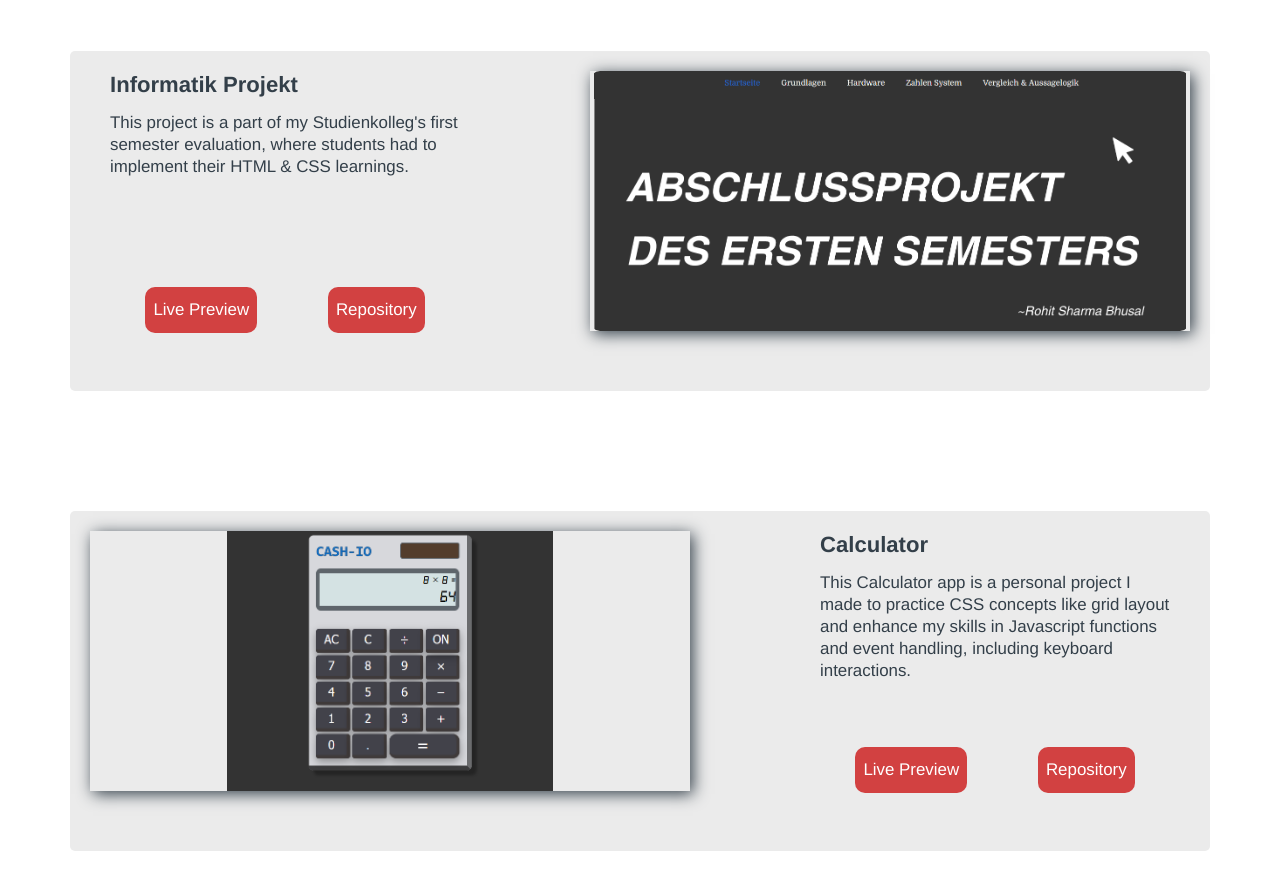
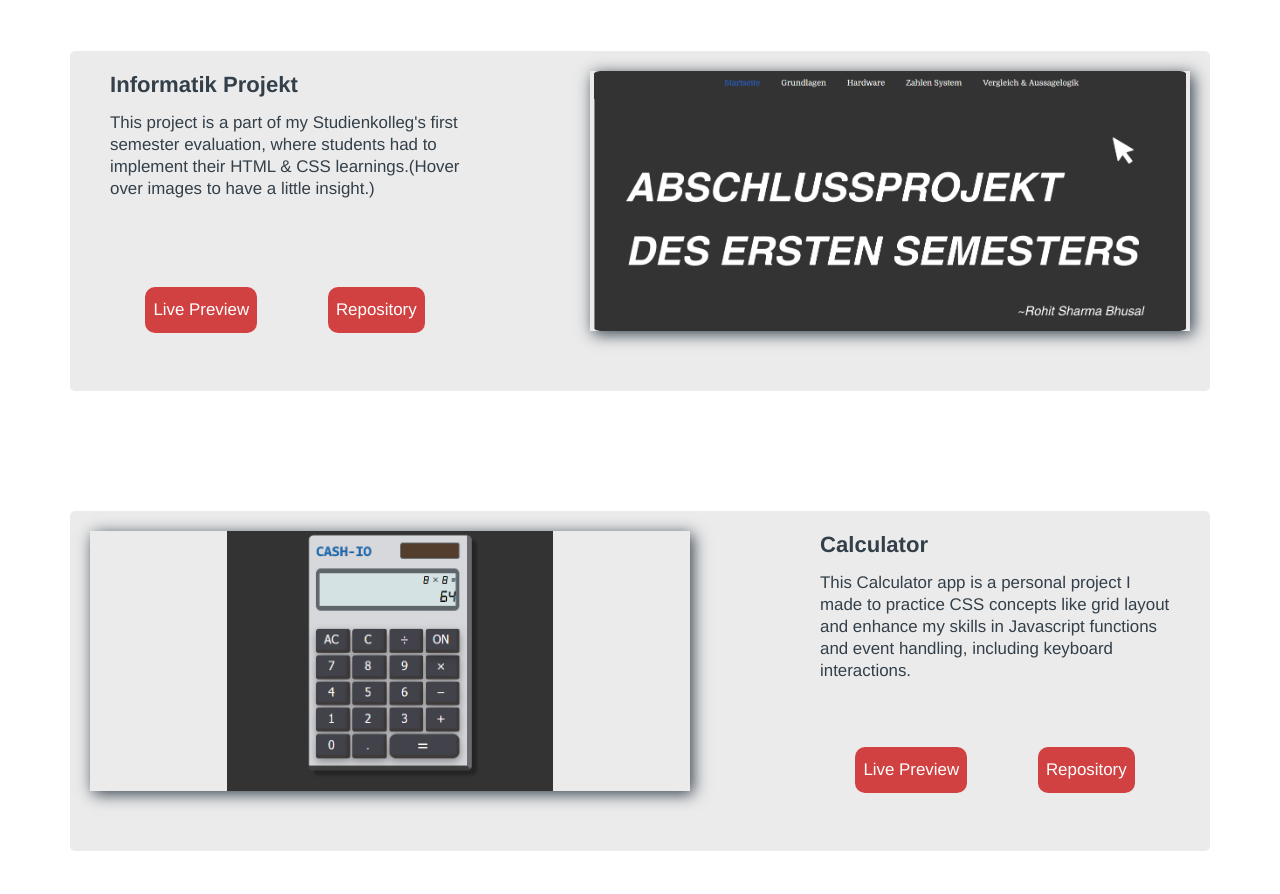
Before and after one commit to pommesFC/portfolio-rsb, a plain HTML site: page index.html in a window 1280 px wide. Shown: the part 1748-2642 px from the top of the page. Drawn offline with Linux system fonts and the light colour scheme.

Commit message:
nothing really

```diff
--- a/index.html
+++ b/index.html
@@ -120,7 +120,7 @@
                   <h3 class="project-title">Informatik Projekt</h3>
                   <p class="project-description">
                     This project is a part of my Studienkolleg's first semester evaluation,
-                    where students had to implement their HTML & CSS learnings.
+                    where students had to implement their HTML & CSS learnings.(Hover over images to have a little insight.)
                   </p>
                 </div>
                 <div class="details-buttons">
```
